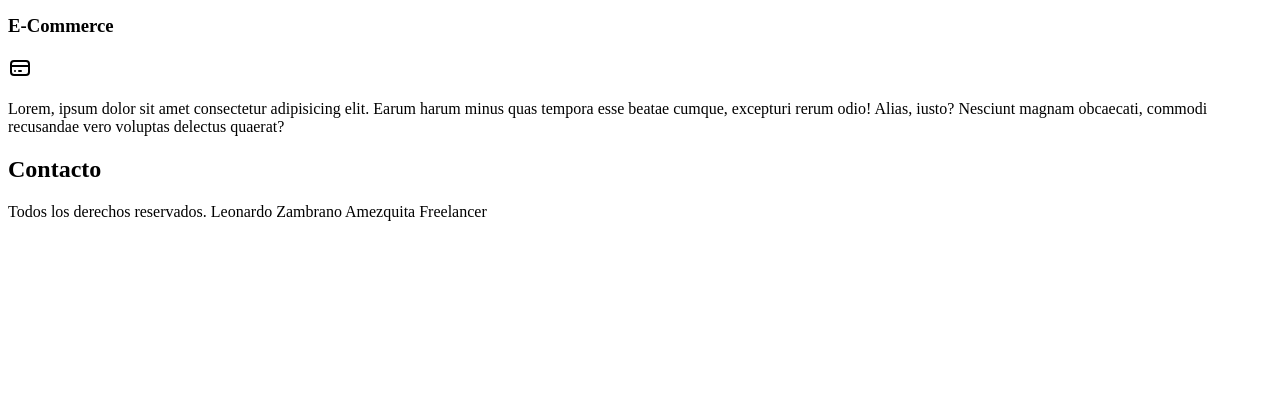
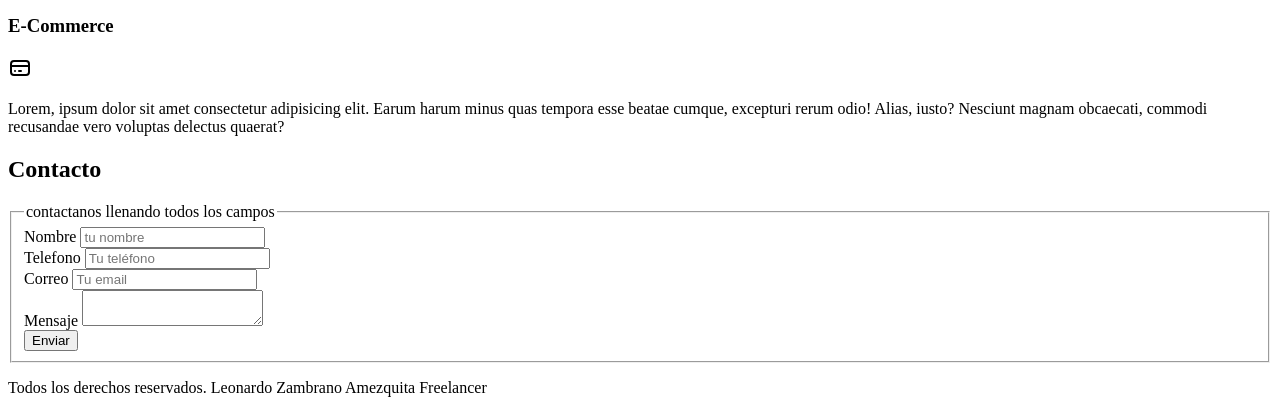
Before and after one commit to lzambranoa/freelancerWebUdemy, a plain HTML site: page freelancer_inicio/index.html in a window 1280 px wide. Shown: the part 655-1068 px from the top of the page. Before the commit the page ends 892 px from the top, so only its background shows below. Drawn offline with Linux system fonts and the light colour scheme.

Commit message:
Finalizacion de la estructura del HTML

```diff
--- a/freelancer_inicio/index.html
+++ b/freelancer_inicio/index.html
@@ -108,6 +108,31 @@
 
     <section>
         <h2>Contacto</h2>
+        <form action="">
+            <fieldset>
+                <legend>contactanos llenando todos los campos</legend>
+
+                <div>
+                    <label for="nombre">Nombre</label>
+                    <input type="text" name="nombre" id="nombre" placeholder="tu nombre">
+                </div>
+                <div>
+                    <label for="teléfono">Telefono</label>
+                    <input type="tel" placeholder="Tu teléfono">
+                </div>
+                <div>
+                    <label for="email">Correo</label>
+                    <input type="email" placeholder="Tu email">
+                </div>
+                <div>
+                    <label for="mensaje">Mensaje</label>
+                    <textarea name="mensaje" id="mensaje"></textarea>
+                </div>
+                <div>
+                    <input type="submit" value="Enviar">
+                </div>
+            </fieldset>
+        </form>
     </section>
 
     <footer>
```
